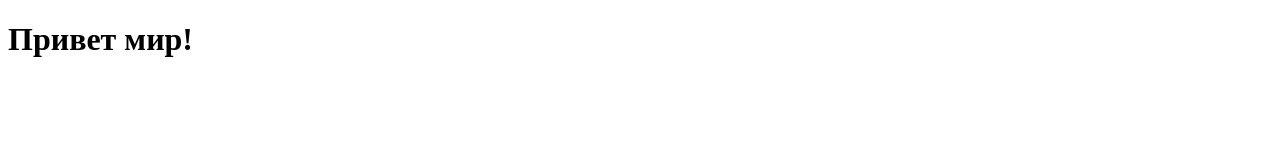
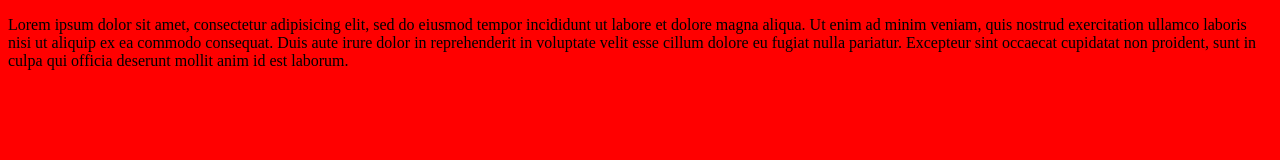
Before and after one commit to kataev77/group-62, a plain HTML site: page main.html in a window 1280 px wide. Drawn offline with Linux system fonts and the light colour scheme.

Commit message:
add link

```diff
--- a/main.html
+++ b/main.html
@@ -2,8 +2,14 @@
 <html>
 <head>
 	<title>git</title>
+	<link rel="stylesheet" type="text/css" href="style.css">
 </head>
 <body>
-	<h1>Привет мир!</h1>
+	<p>Lorem ipsum dolor sit amet, consectetur adipisicing elit, sed do eiusmod
+	tempor incididunt ut labore et dolore magna aliqua. Ut enim ad minim veniam,
+	quis nostrud exercitation ullamco laboris nisi ut aliquip ex ea commodo
+	consequat. Duis aute irure dolor in reprehenderit in voluptate velit esse
+	cillum dolore eu fugiat nulla pariatur. Excepteur sint occaecat cupidatat non
+	proident, sunt in culpa qui officia deserunt mollit anim id est laborum.</p>
 </body>
 </html>
```
